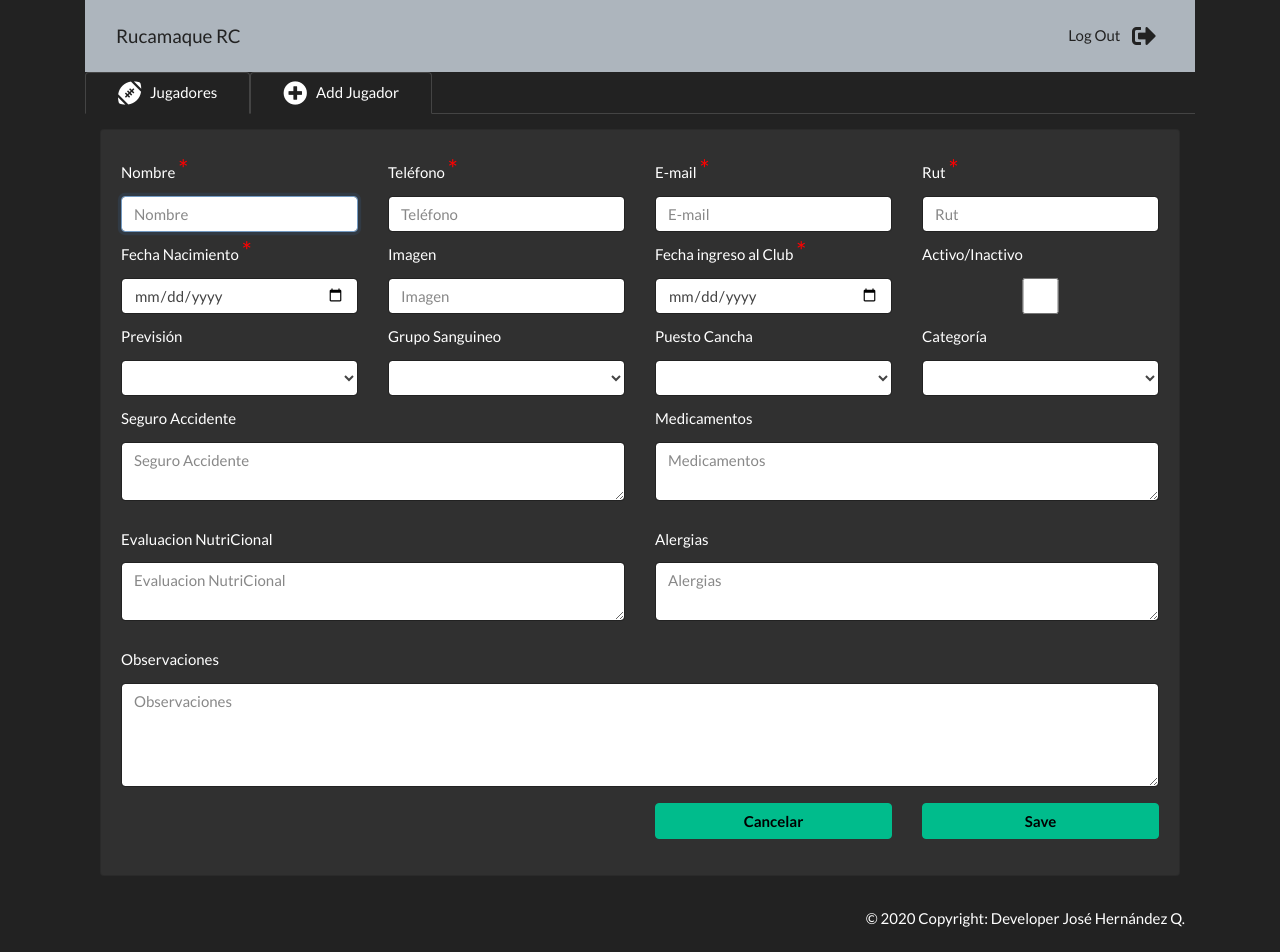
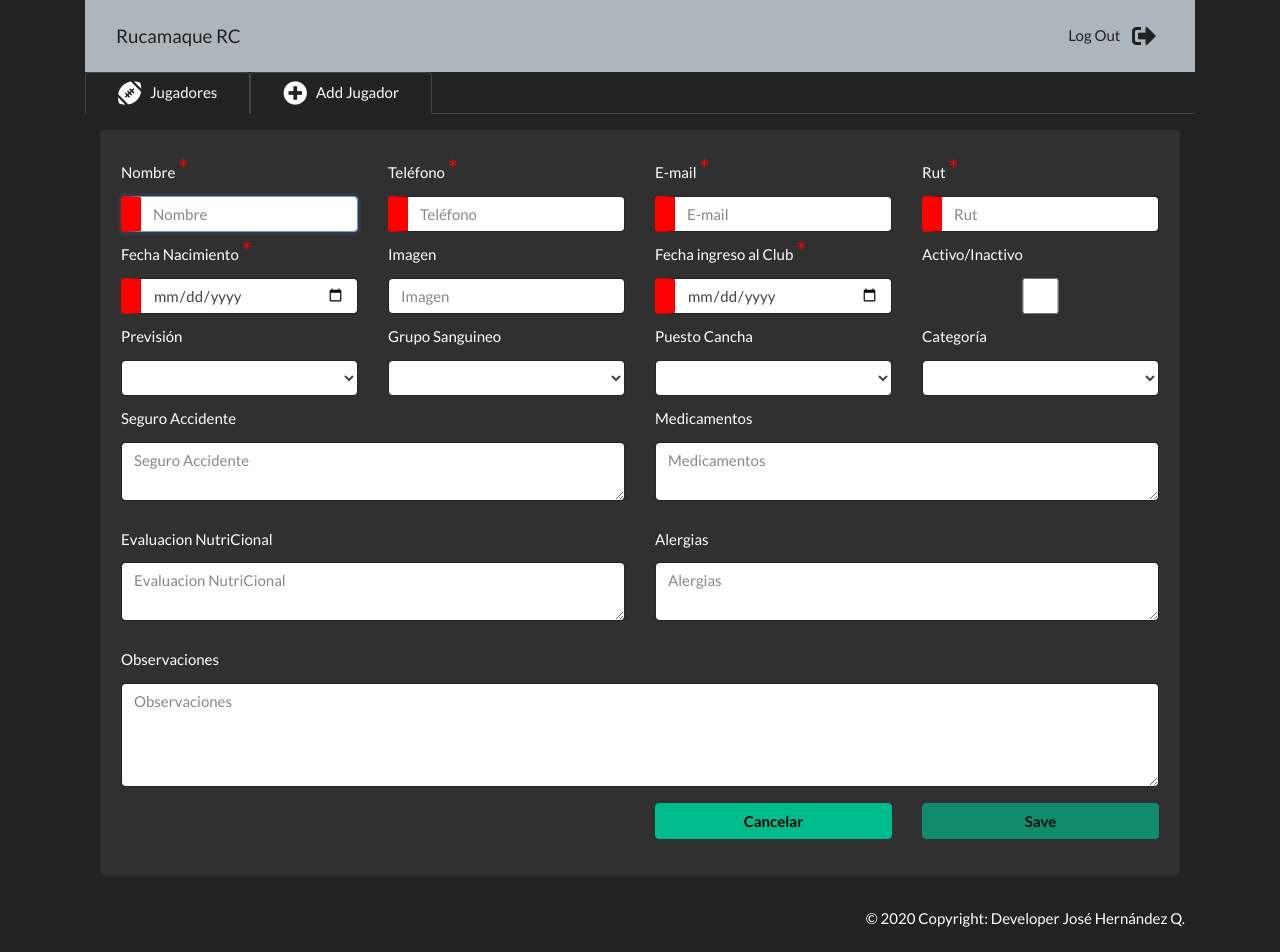
Before and after one commit to Kroster01/RucamanqueRC, an Angular app in the folder clientRuca/: page /jugadores/add in a window 1280 px wide. Shown: the top 952 px of the page. Built offline with nearby package versions, Linux system fonts and the light colour scheme.

Commit message:
Validación de formulario primera parte (registro)

```diff
--- a/clientRuca/src/app/jugador/components/jugador-form/jugador-form.component.css
+++ b/clientRuca/src/app/jugador/components/jugador-form/jugador-form.component.css
@@ -20,3 +20,15 @@ button.btn-success {
     color: black;
     font-weight: bold;
 }
+
+.ng-valid[required], .ng-valid.required {
+    border-left: 20px solid #00bc8c;
+}
+
+.ng-invalid:not(form) {
+    border-left: 20px solid red;
+}
+
+button:disabled {
+    cursor: auto;
+}
--- a/clientRuca/src/app/jugador/components/jugador-form/jugador-form.component.html
+++ b/clientRuca/src/app/jugador/components/jugador-form/jugador-form.component.html
@@ -6,7 +6,7 @@
   <div class="col-md-12">
     <div class="card">
       <div class="card-body">
-        <form action="">
+        <form action="" #jugadorForm="ngForm">
 
           <ng-template #content let-modal>
             <div class="modal-header">
@@ -31,66 +31,63 @@
           <div class="row">
             <div class="col-md-3">
               <label for="jug_nombre">Nombre <span class="obligatorio">*</span></label>
-              <input type="text" name="jug_nombre" [(ngModel)]="jugador.jug_nombre" placeholder="Nombre" class="form-control" autofocus>
+              <input type="text" #jug_nombre name="jug_nombre" [(ngModel)]="jugador.jug_nombre" placeholder="Nombre" class="form-control" autofocus required>
             </div>
             <div class="col-md-3">
               <label for="jug_telefono">Teléfono <span class="obligatorio">*</span></label>
-              <input type="text" name="jug_telefono" [(ngModel)]="jugador.jug_telefono" placeholder="Teléfono" class="form-control" autofocus>
+              <input type="text" #jug_telefono name="jug_telefono" [(ngModel)]="jugador.jug_telefono" placeholder="Teléfono" class="form-control" autofocus required>
             </div>
             <div class="col-md-3">
               <label for="jug_email">E-mail <span class="obligatorio">*</span></label>
-              <input type="text" name="jug_email" [(ngModel)]="jugador.jug_email" placeholder="E-mail" class="form-control" autofocus>
+              <input type="text" #jug_email name="jug_email" [(ngModel)]="jugador.jug_email" placeholder="E-mail" class="form-control" autofocus required>
             </div>
             <div class="col-md-3">
               <label for="jug_rut">Rut <span class="obligatorio">*</span></label>
-              <input type="text" name="jug_rut" [(ngModel)]="jugador.jug_rut" placeholder="Rut" class="form-control" autofocus>
+              <input type="text" #jug_rut name="jug_rut" [(ngModel)]="jugador.jug_rut" placeholder="Rut" class="form-control" autofocus required>
             </div>
           </div>
 
           <div class="row">
             <div class="col-md-3">
               <label for="jug_fecha_nac">Fecha Nacimiento <span class="obligatorio">*</span></label>
-              <input type="date" name="jug_fecha_nac" [ngModel]="jugador.jug_fecha_nac | date:'yyyy-MM-dd' : 'UTC'"
-              (ngModelChange)="jugador.jug_fecha_nac = $event" placeholder="Fecha Nacimiento" class="form-control" autofocus required>
+              <input type="date" #jug_fecha_nac name="jug_fecha_nac" [ngModel]="jugador.jug_fecha_nac | date:'yyyy-MM-dd' : 'UTC'" (ngModelChange)="jugador.jug_fecha_nac = $event" placeholder="Fecha Nacimiento" class="form-control" autofocus required>
             </div>
             <div class="col-md-3">
               <label for="jug_imagen">Imagen <span class="obligatorio"></span></label>
-              <input type="text" name="jug_imagen" [(ngModel)]="jugador.jug_imagen" placeholder="Imagen" class="form-control" autofocus>
+              <input type="text" #jug_imagen name="jug_imagen" [(ngModel)]="jugador.jug_imagen" placeholder="Imagen" class="form-control" autofocus>
             </div>
             <div class="col-md-3">
               <label for="jug_fecha_ingreso">Fecha ingreso al Club <span class="obligatorio">*</span></label>
-              <input type="date" name="jug_fecha_ingreso" [ngModel]="jugador.jug_fecha_ingreso | date:'yyyy-MM-dd' : 'UTC'"
-              (ngModelChange)="jugador.jug_fecha_ingreso = $event" placeholder="Fecha ingreso al Club" class="form-control" autofocus required>
+              <input type="date" #jug_fecha_ingreso name="jug_fecha_ingreso" [ngModel]="jugador.jug_fecha_ingreso | date:'yyyy-MM-dd' : 'UTC'" (ngModelChange)="jugador.jug_fecha_ingreso = $event" placeholder="Fecha ingreso al Club" class="form-control" autofocus required>
             </div>
             <div class="col-md-3">
               <label for="jug_estado_en_club_bool">Activo/Inactivo <span class="obligatorio"></span></label>
-              <input type="checkbox" name="jug_estado_en_club_bool" class="form-control" [(ngModel)]="jugador.jug_estado_en_club_bool"
-                [checked]="jugador.jug_estado_en_club_bool" />
+              <input type="checkbox" #jug_estado_en_club_bool name="jug_estado_en_club_bool" class="form-control" [(ngModel)]="jugador.jug_estado_en_club_bool" [checked]="jugador.jug_estado_en_club_bool" />
             </div>
           </div>
 
           <div class="row">
             <div class="col-md-3">
               <label for="jug_prevision">Previsión <span class="obligatorio"></span></label>
-              <select name="jug_prevision" [(ngModel)]="jugador.jug_prevision" [compareWith]="compararNombres" class="form-control">
+              <select #jug_prevision name="jug_prevision" [(ngModel)]="jugador.jug_prevision" [compareWith]="compararNombres" class="form-control">
                 <option [ngValue]="prev" *ngFor="let prev of listaPrevision">{{prev}}</option>
               </select>
             </div>
             <div class="col-md-3">
               <label for="jug_grupo_sanguineo">Grupo Sanguineo <span class="obligatorio"></span></label>
-              <select name="jug_grupo_sanguineo" [(ngModel)]="jugador.jug_grupo_sanguineo" [compareWith]="compararNombres" class="form-control">
+              <select #jug_grupo_sanguineo name="jug_grupo_sanguineo" [(ngModel)]="jugador.jug_grupo_sanguineo" [compareWith]="compararNombres" class="form-control">
                 <option [ngValue]="grupS" *ngFor="let grupS of listaGrupSang">{{grupS}}</option>
               </select>
             </div>
             <div class="col-md-3">
               <label for="jug_puesto_cancha">Puesto Cancha <span class="obligatorio"></span></label>
-              <select name="jug_puesto_cancha" [(ngModel)]="jugador.jug_puesto_cancha" [compareWith]="compararNombres" class="form-control">
+              <select #jug_puesto_cancha name="jug_puesto_cancha" [(ngModel)]="jugador.jug_puesto_cancha" [compareWith]="compararNombres" class="form-control">
                 <option [ngValue]="posCan" *ngFor="let posCan of listaPostCancha">{{posCan}}</option>
               </select>
             </div>
             <div class="col-md-3">
               <label for="jug_categoria">Categoría <span class="obligatorio"></span></label>
-              <select name="jug_categoria" [(ngModel)]="jugador.jug_categoria" [compareWith]="compararNombres" class="form-control">
+              <select #jug_categoria name="jug_categoria" [(ngModel)]="jugador.jug_categoria" [compareWith]="compararNombres" class="form-control">
                 <option [ngValue]="cate" *ngFor="let cate of listaCategoria">{{cate}}</option>
               </select>
             </div>
@@ -99,44 +96,43 @@
           <div class="row">
             <div class="form-group col-md-6">
               <label for="jug_seguro_acc">Seguro Accidente <span class="obligatorio"></span></label>
-              <textarea name="jug_seguro_acc" rows="2" cols="50" class="form-control" [(ngModel)]="jugador.jug_seguro_acc" placeholder="Seguro Accidente"></textarea>
+              <textarea #jug_seguro_acc name="jug_seguro_acc" rows="2" cols="50" class="form-control" [(ngModel)]="jugador.jug_seguro_acc" placeholder="Seguro Accidente"></textarea>
             </div>
             <div class="form-group col-md-6">
               <label for="jug_medicamentos">Medicamentos <span class="obligatorio"></span></label>
-              <textarea name="jug_medicamentos" rows="2" cols="50" class="form-control" [(ngModel)]="jugador.jug_medicamentos" placeholder="Medicamentos"></textarea>
+              <textarea #jug_medicamentos name="jug_medicamentos" rows="2" cols="50" class="form-control" [(ngModel)]="jugador.jug_medicamentos" placeholder="Medicamentos"></textarea>
             </div>
           </div>
           <div class="row">
             <div class="form-group col-md-6">
               <label for="jug_evaluacion_nutri">Evaluacion NutriCional <span class="obligatorio"></span></label>
-              <textarea name="jug_evaluacion_nutri" rows="2" cols="50" class="form-control" [(ngModel)]="jugador.jug_evaluacion_nutri" placeholder="Evaluacion NutriCional"></textarea>
+              <textarea #jug_evaluacion_nutri name="jug_evaluacion_nutri" rows="2" cols="50" class="form-control" [(ngModel)]="jugador.jug_evaluacion_nutri" placeholder="Evaluacion NutriCional"></textarea>
             </div>
             <div class="form-group col-md-6">
               <label for="jug_alergias">Alergias <span class="obligatorio"></span></label>
-              <textarea name="jug_alergias" rows="2" cols="50" class="form-control" [(ngModel)]="jugador.jug_alergias" placeholder="Alergias"></textarea>
+              <textarea #jug_alergias name="jug_alergias" rows="2" cols="50" class="form-control" [(ngModel)]="jugador.jug_alergias" placeholder="Alergias"></textarea>
             </div>
           </div>
 
           <div class="row">
             <div class="form-group col-md-12">
               <label for="jug_observaciones">Observaciones <span class="obligatorio"></span></label>
-              <textarea name="jug_observaciones" rows="4" cols="50" class="form-control" [(ngModel)]="jugador.jug_observaciones" placeholder="Observaciones"></textarea>
+              <textarea #jug_observaciones name="jug_observaciones" rows="4" cols="50" class="form-control" [(ngModel)]="jugador.jug_observaciones" placeholder="Observaciones"></textarea>
             </div>
           </div>
 
           <div class="row" *ngIf="false">
             <div class="col-md-3">
               <label for="jug_estatura">Estatura <span class="obligatorio"></span></label>
-              <input type="text" name="jug_estatura" [(ngModel)]="jugador.jug_estatura" placeholder="Estatura" class="form-control" autofocus>
+              <input type="text" #jug_estatura name="jug_estatura" [(ngModel)]="jugador.jug_estatura" placeholder="Estatura" class="form-control" autofocus>
             </div>
             <div class="col-md-3">
               <label for="jug_peso">Peso <span class="obligatorio"></span></label>
-              <input type="text" name="jug_peso" [(ngModel)]="jugador.jug_peso" placeholder="Peso" class="form-control" autofocus>
+              <input type="text" #jug_peso name="jug_peso" [(ngModel)]="jugador.jug_peso" placeholder="Peso" class="form-control" autofocus>
             </div>
             <div class="col-md-3">
               <label for="jug_fecha_esta_peso">Fecha Captura Estatura/Peso <span class="obligatorio"></span></label>
-              <input type="date" name="jug_fecha_esta_peso" [ngModel]="jugador.jug_fecha_esta_peso | date:'yyyy-MM-dd' : 'UTC'"
-              (ngModelChange)="jugador.jug_fecha_esta_peso = $event" placeholder="Fecha Captura Estatura/Peso" class="form-control" autofocus required>
+              <input type="date" #jug_fecha_esta_peso name="jug_fecha_esta_peso" [ngModel]="jugador.jug_fecha_esta_peso | date:'yyyy-MM-dd' : 'UTC'" (ngModelChange)="jugador.jug_fecha_esta_peso = $event" placeholder="Fecha Captura Estatura/Peso" class="form-control" autofocus required>
             </div>
           </div>
 
@@ -145,7 +141,9 @@
               <button class="btn btn-success col-md-12" routerLink="/jugadores">Cancelar</button>
             </div>
             <div class="form-group col-md-3">
-              <button class="btn btn-success col-md-12" (click)="edit ? updateJugador(content) : saveNewJugador(content)">Save</button>
+              <button class="btn btn-success col-md-12"
+              [disabled]="!jugadorForm.form.valid"
+              (click)="edit ? updateJugador(content) : saveNewJugador(content)">Save</button>
             </div>
           </div>
         </form>
```
